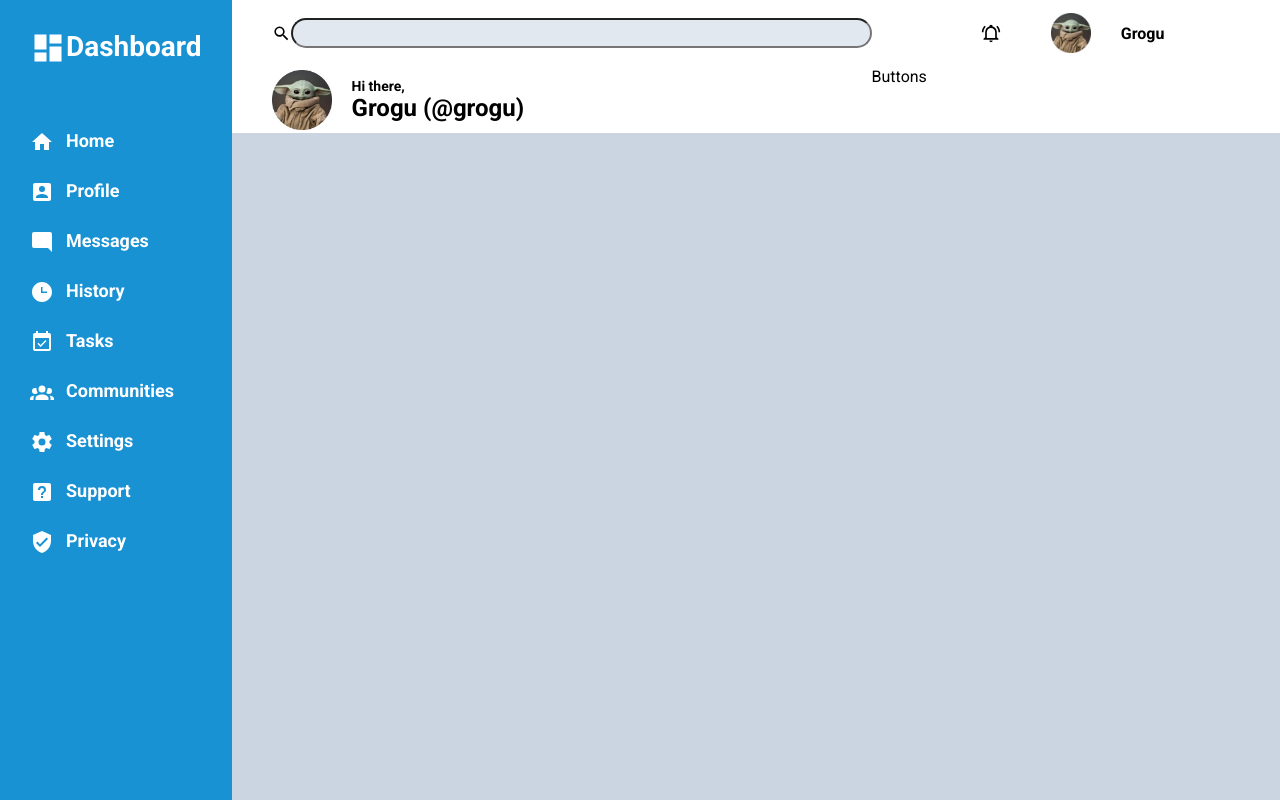
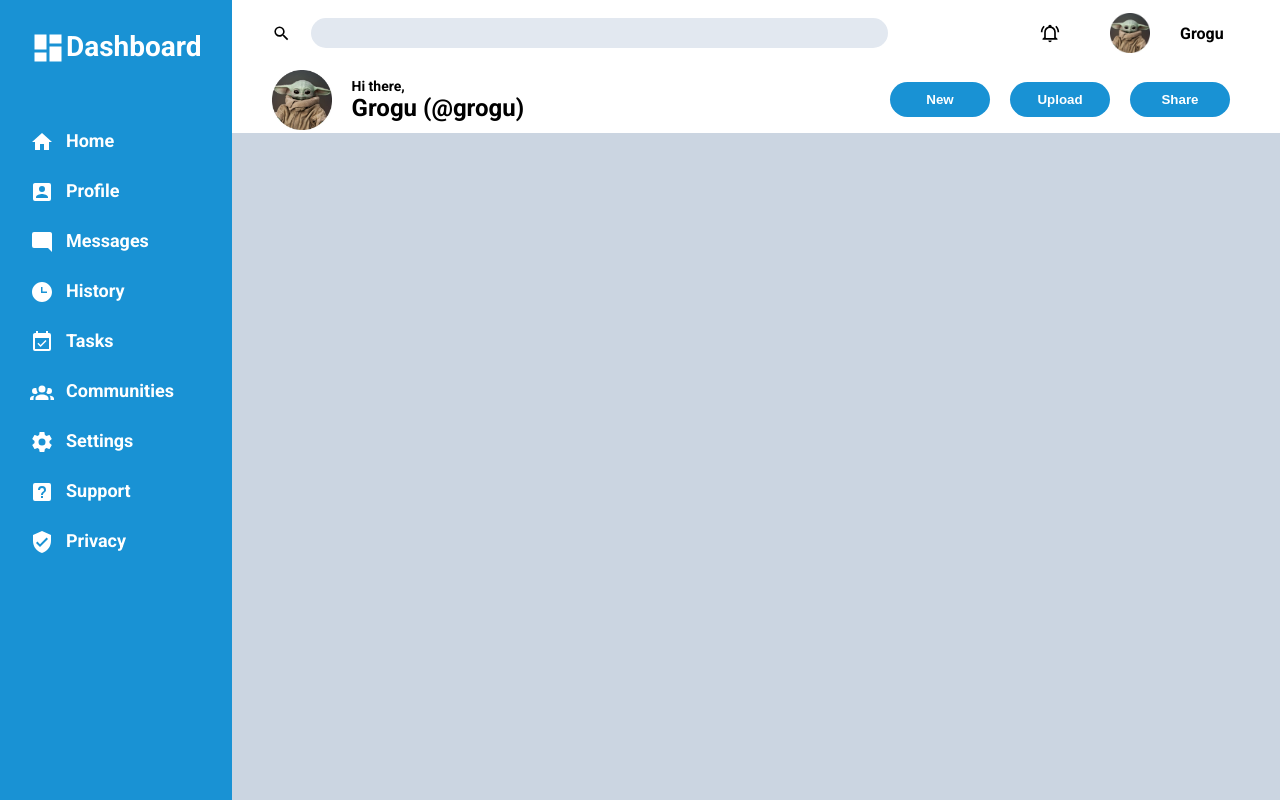
Before and after one commit to zro21/odin-admin-dashboard, a plain HTML site: page index.html in a window 1280 px wide. Drawn offline with Linux system fonts and the light colour scheme.

Commit message:
Finish buttons in header section

```diff
--- a/index.html
+++ b/index.html
@@ -93,7 +93,11 @@
           <img src="./grogu.webp" alt="avatar" width="40px" height="40px">
           <span>Grogu</span>
         </div>
-        <div class="buttons">Buttons</div>
+        <div class="buttons">
+          <button>New</button>
+          <button>Upload</button>
+          <button>Share</button>
+        </div>
       </div>
 
       <div class="main-content">
--- a/style.css
+++ b/style.css
@@ -65,6 +65,7 @@ ul {
   display: grid;
   grid-template-columns: 1fr 15fr;
   align-items: center;
+  gap: 20px;
 }
 
 .name {
@@ -91,8 +92,9 @@ ul {
   display: grid;
   grid-template-columns: repeat(3, 50px);
   align-items: center;
-  justify-content: center;
+  justify-content: end;
   gap: 20px;
+  padding-right: 50px;
 }
 
 .notifications > span {
@@ -102,10 +104,26 @@ ul {
 .buttons {
   grid-column: 2 / 3;
   grid-row: 2 / 3;
+  display: grid;
+  grid-template-columns: repeat(3, 100px);
+  align-items: center;
+  justify-content: end;
+  gap: 20px;
+  padding-right: 50px;
+}
+
+button {
+  color: white;
+  background-color: #1992d4;
+  font-weight: bold;
+  border-radius: 20px;
+  padding: 10px;
+  border: none;
 }
 
 input {
   background-color: #e2e8f0;
   border-radius: 15px;
   height: 30px;
+  border: none;
 }
```
